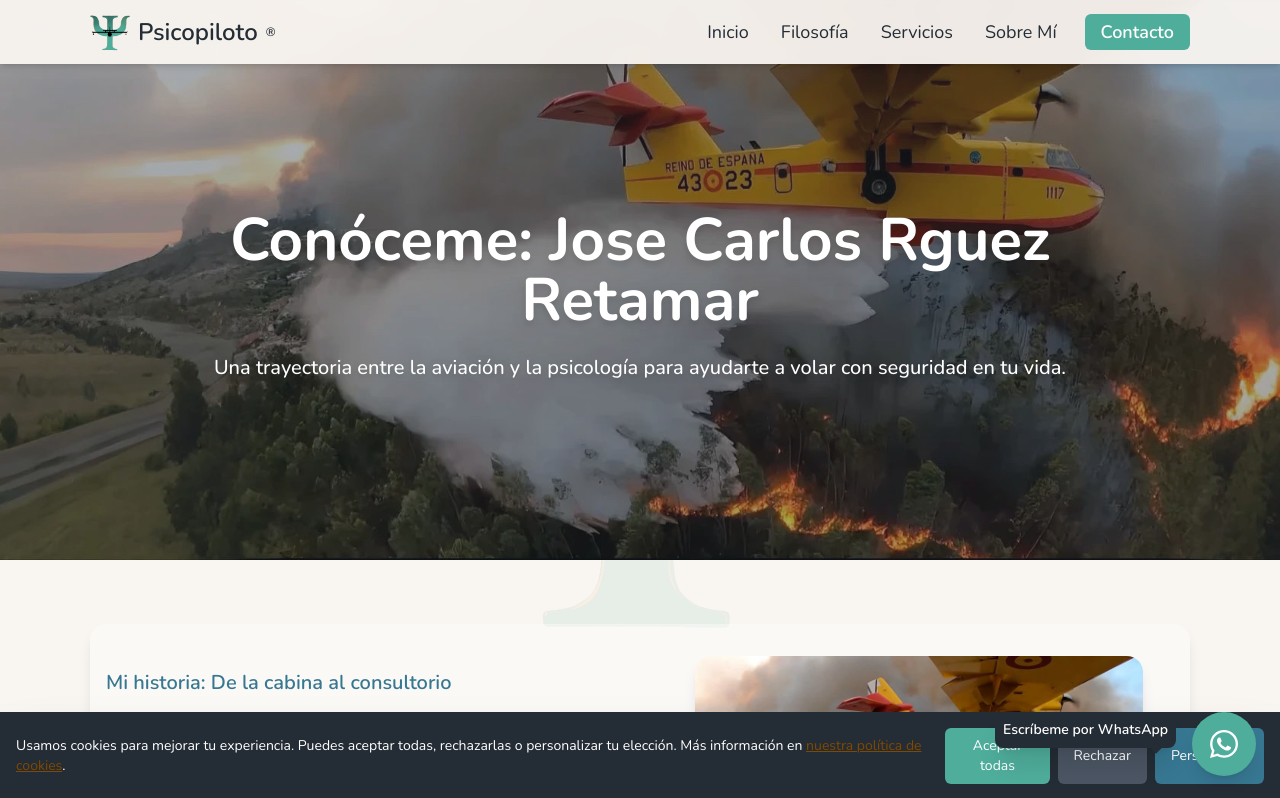
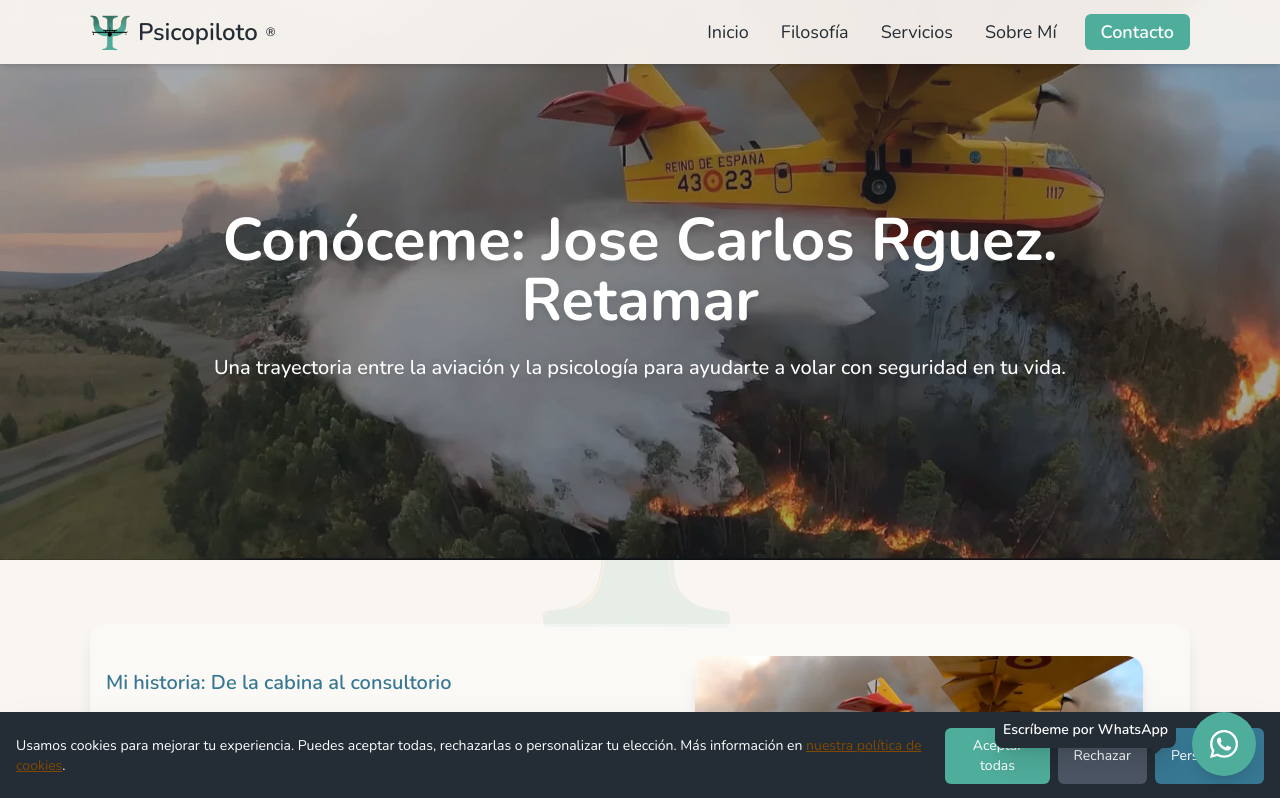
Before and after one commit to psicopiloto/psicopilotopage1, a Next.js app: page /sobre-mi in a window 1280 px wide. Shown: the top 798 px of the page. Built offline with nearby package versions, Linux system fonts and the light colour scheme.

Commit message:
Update sobre-mi.js

```diff
--- a/pages/sobre-mi.js
+++ b/pages/sobre-mi.js
@@ -75,7 +75,7 @@ export default function SobreMi() {
       <Nav />
 
       <PageHeader
-        title="Conóceme: Jose Carlos Rguez Retamar"
+        title="Conóceme: Jose Carlos Rguez. Retamar"
         subtitle="Una trayectoria entre la aviación y la psicología para ayudarte a volar con seguridad en tu vida."
         backgroundImage="/header-sobremi.webp"
       />
```
